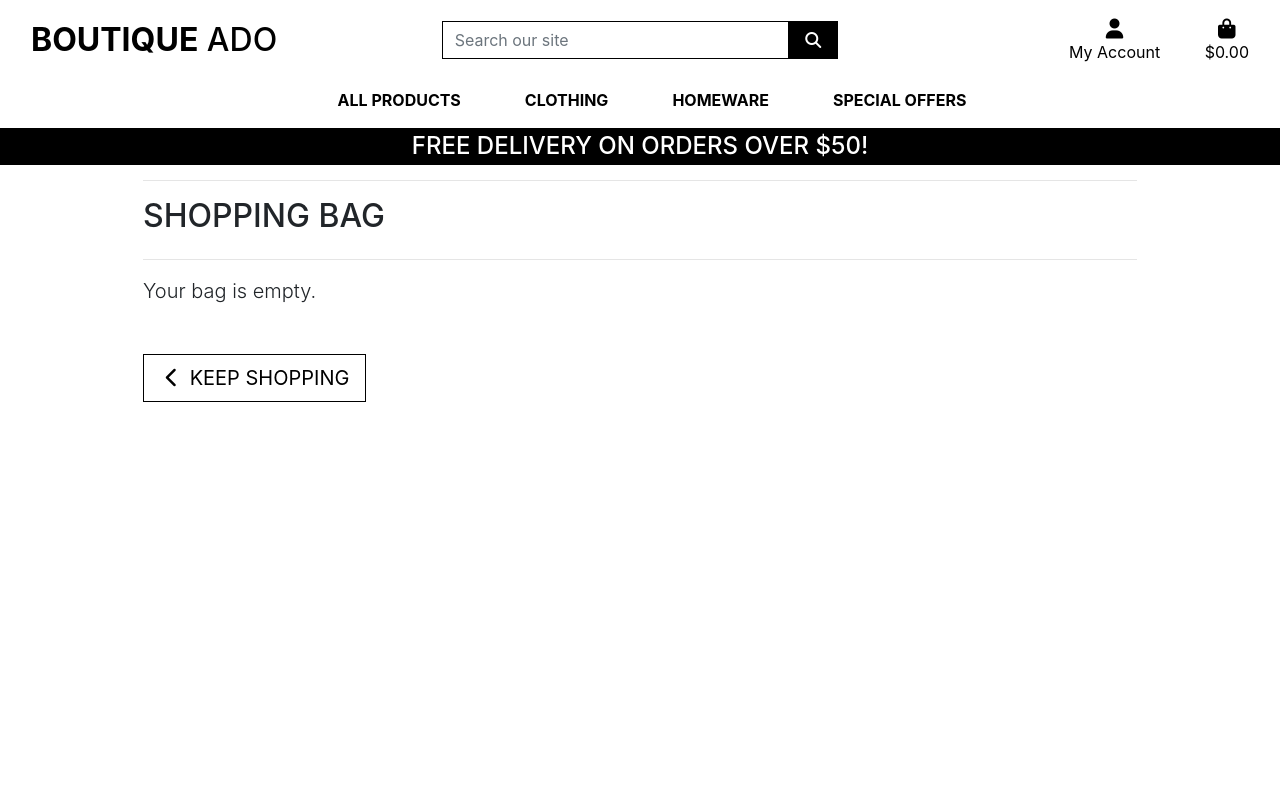
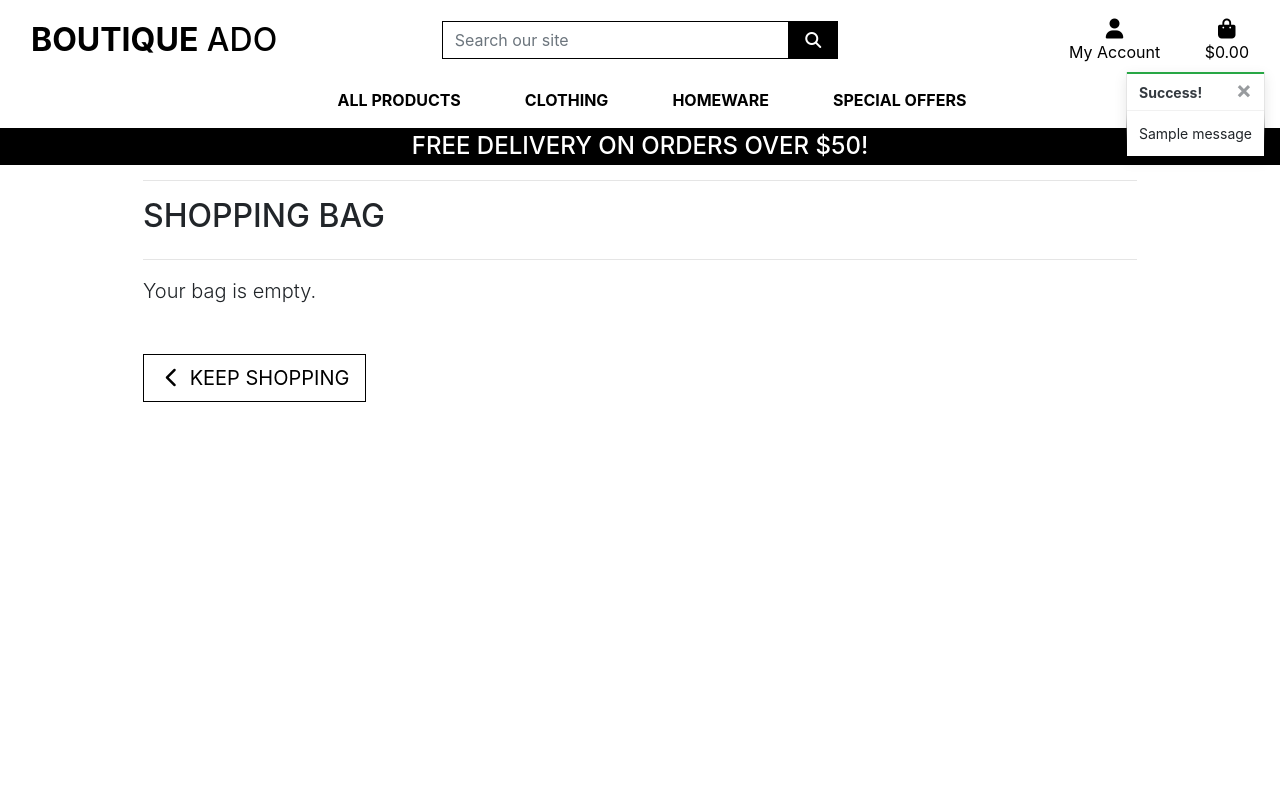
Before and after one commit to Dom-888/Django-shop, a Django app: page /bag/ in a window 1280 px wide. Run offline with Django 3.2, Linux system fonts and the light colour scheme; tables that the repository leaves empty hold one stand-in row (values such as "Sample post"); one stand-in notice (Sample message) is shown; some libraries are stand-ins or nearby versions.

Commit message:
Add toast success for sizeless items

```diff
--- a/bag/views.py
+++ b/bag/views.py
@@ -1,4 +1,6 @@
 from django.shortcuts import render, redirect, reverse, HttpResponse
+from django.contrib import messages # Necessario per i toasts
+from products.models import Product
 
 # Create your views here.
 
@@ -7,6 +9,9 @@ def view_bag(request):
 
 # Raccoglie dati products/product_detail.html
 def add_to_bag(request, item_id):
+
+    product = Product .objects.get(pk=item_id)
+
     quantity = int(request.POST.get('quantity'))
 
     # Necessario per ritornare alla stessa pagina una volta che l'oggetto è stato inserito nel carrello
@@ -36,9 +41,9 @@ def add_to_bag(request, item_id):
             bag[item_id] += quantity
         else:
             bag[item_id] = quantity
+            messages.success(request, f'Added{product.name} to your bag')
 
     request.session['bag'] = bag
-    print(request.session['bag'])
     return redirect(redirect_url)
 
 
--- a/django_shop/settings.py
+++ b/django_shop/settings.py
@@ -80,6 +80,8 @@ TEMPLATES = [
     },
 ]
 
+MESSAGE_STORAGE = 'django.contrib.messages.storage.session.SessionStorage'
+
 AUTHENTICATION_BACKENDS = (
     # Needed to login by username in Django admin, regardless of `allauth`
     'django.contrib.auth.backends.ModelBackend',
--- a/static/css/base.css
+++ b/static/css/base.css
@@ -97,6 +97,22 @@ a.category-badge > span.badge:hover {
     cursor: pointer;
 }
 
+
+.message-container {
+    position: fixed;
+    top: 72px;
+    right: 15px;
+    z-index: 99999999999;
+}
+
+.custom-toast {
+    overflow: visible;
+}
+
+.toast-capper {
+    height: 2px;
+}
+
 /* -------------------------------- Media Queries */
 
 /* Slightly larger container on xl screens */
--- a/templates/base.html
+++ b/templates/base.html
@@ -114,8 +114,23 @@
         </div>
     </header>
 
+    <!-- Rende il toast message in base al livello di django-->
     {% if messages %}
-        <div class="message-container"></div>
+        <div class="message-container">
+            {% for message in messages %}
+                {% with message.level as level %}
+                    {% if level == 40 %}
+                        {% include 'includes/toasts/toast_error.html' %}
+                    {% elif level == 30 %}
+                        {% include 'includes/toasts/toast_warning.html' %}
+                    {% elif level == 25 %}
+                        {% include 'includes/toasts/toast_success.html' %}
+                    {% else %}
+                        {% include 'includes/toasts/toast_info.html' %}
+                    {% endif %}
+                {% endwith %}
+            {% endfor %}
+        </div>
     {% endif %}
 
     {% block page_header %}
@@ -125,6 +140,10 @@
     {% endblock %}
 
     {% block postloadjs %}
+    <!-- Toast logic -->
+    <script type="text/javascript">
+        $('.toast').toast('show');
+    </script>
     {% endblock %}
 
 
--- /dev/null
+++ b/templates/includes/toasts/toast_success.html
@@ -0,0 +1,14 @@
+<div class="toast custom-toast rounded-0 border-top-0" data-autohide="false">
+    <div class="arrow-up arrow-success"></div>
+    <div class="w-100 toast-capper bg-success"></div>
+    <div class="toast-header bg-white text-dark">
+        <strong class="mr-auto">Success!</strong>
+        <button type="button" class="ml-2 mb-1 close text-dark" data-dismiss="toast" aria-label="Close">
+            <span aria-hidden="true">&times;</span>
+        </button>
+    </div>
+    <div class="toast-body bg-white">
+        <!-- Il messaggio si trova nel base template, questo ci permette di riutilizzare questo layout per tutti i tost visto che cambia solo il messaggio e l'arrow class -->
+        {{ message }}
+    </div>
+</div>
```
Also changed, not shown: templates/includes/toasts/toast_error.html (added, +14 -0 lines), templates/includes/toasts/toast_info.html (added, +14 -0 lines), templates/includes/toasts/toast_warning.html (added, +14 -0 lines).
